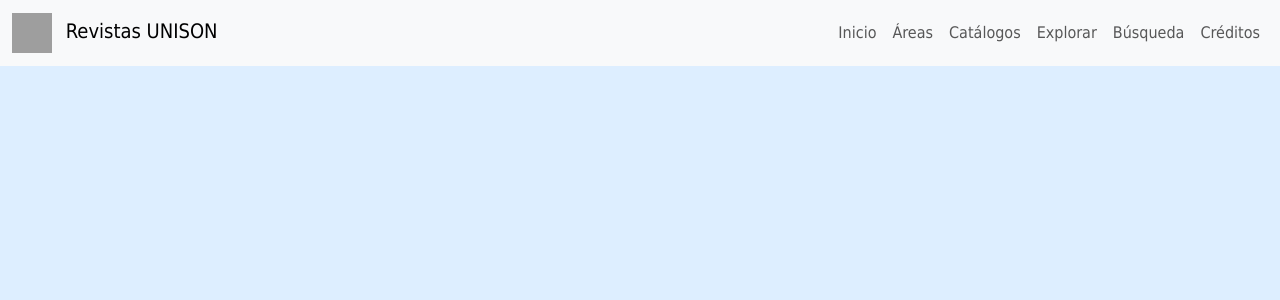
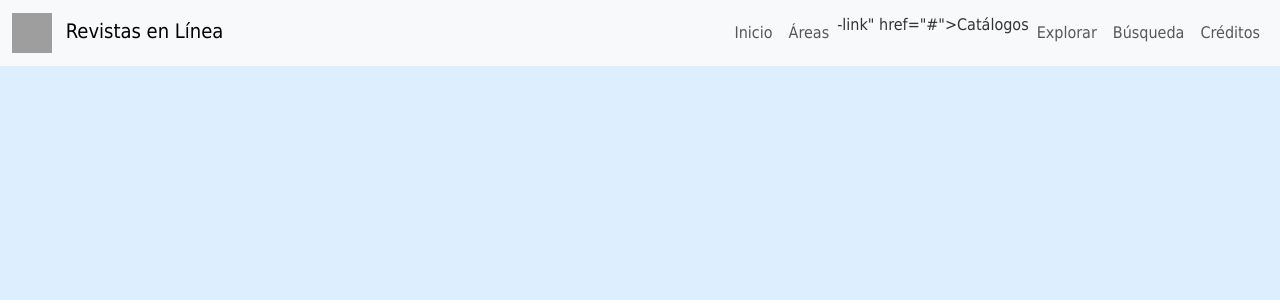
Before and after one commit to Luiis2005/Proyectofinal, a Python web app: template Proyecto_DS/app/templates/base.html in a window 1280 px wide. Shown: the top 300 px of the page. Run offline with Jinja, Linux system fonts and the light colour scheme; the template is opened without the code that fills it, so the values that code supplies are empty; grey boxes are pictures that could not be loaded.

Commit message:
Update base.html

```diff
--- a/Proyecto_DS/app/templates/base.html
+++ b/Proyecto_DS/app/templates/base.html
@@ -3,22 +3,18 @@
 <head>
     <meta charset="UTF-8">
     <meta name="viewport" content="width=device-width, initial-scale=1.0">
-    <title>Revistas UNISON</title>
-
+    <title>Revistas en Línea</title>
     <!-- Bootstrap CSS -->
     <link href="https://cdn.jsdelivr.net/npm/bootstrap@5.3.0/dist/css/bootstrap.min.css" rel="stylesheet">
-
-    <!-- Tu CSS (opcional, personaliza aquí tus estilos) -->
     <link rel="stylesheet" href="{{ url_for('static', filename='css/estilos.css') }}">
 </head>
 <body>
-
 <!-- Barra de navegación -->
 <nav class="navbar navbar-expand-lg navbar-light bg-light">
     <div class="container-fluid">
         <a class="navbar-brand" href="{{ url_for('index') }}">
             <img src="{{ url_for('static', filename='img/Escudo-Azul.png') }}" alt="Logo Unison" width="50" height="50">
-        <span class="ms-2">Revistas UNISON</span>
+            <span class="ms-2">Revistas en Línea</span>
         </a>
 
         <button class="navbar-toggler" type="button" data-bs-toggle="collapse" data-bs-target="#navbarNav" aria-controls="navbarNav" aria-expanded="false" aria-label="Toggle navigation">
@@ -33,7 +29,7 @@
                     <a class="nav-link" href="{{ url_for('areas') }}">Áreas</a>
                 </li>
                 <li class="nav-item">
-            <a class="nav-link" href="{{ url_for('catalogos') }}">Catálogos</a>
+                   -link" href="{{ url_for('catalogos') }}">Catálogos</a>
                 </li>
                 <li class="nav-item">
                     <a class="nav-link" href="{{ url_for('explorar') }}">Explorar</a>
@@ -48,16 +44,13 @@
         </div>
     </div>
 </nav>
-
 <!-- Contenido de la página -->
 <div class="container mt-4">
     {% block content %}
     {% endblock %}
 </div>
-
 <!-- Bootstrap JS -->
 <script src="https://cdn.jsdelivr.net/npm/@popperjs/core@2.11.6/dist/umd/popper.min.js"></script>
 <script src="https://cdn.jsdelivr.net/npm/bootstrap@5.3.0/dist/js/bootstrap.min.js"></script>
-
 </body>
 </html>
```
Lines whose indentation alone changed are shown as unchanged.
